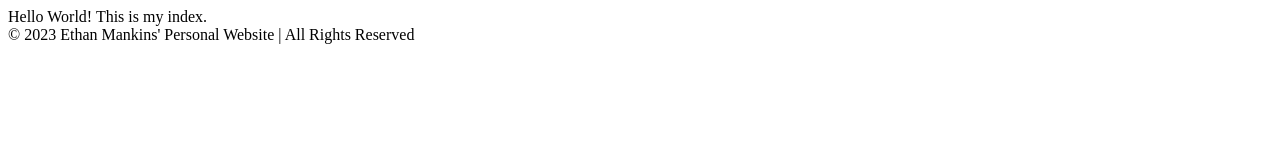
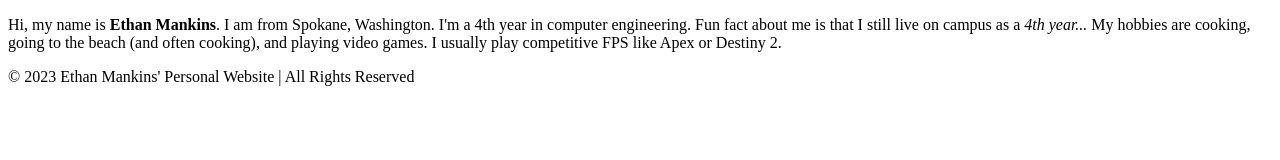
Before and after one commit to Elmanhands/Elmanhands.github.io, a plain HTML site: page index.html in a window 1280 px wide. Drawn offline with Linux system fonts and the light colour scheme.

Commit message:
add: personal introduction to index.html

```diff
--- a/index.html
+++ b/index.html
@@ -5,7 +5,15 @@
   </head>
   <body>
     <nav></nav>
-    <main>Hello World! This is my index.</main>
+    <main>
+      <p>
+        Hi, my name is <strong>Ethan Mankins</strong>. I am from Spokane,
+        Washington. I'm a 4th year in computer engineering. Fun fact about me is
+        that I still live on campus as a <em>4th year...</em> My hobbies are
+        cooking, going to the beach (and often cooking), and playing video
+        games. I usually play competitive FPS like Apex or Destiny 2.
+      </p>
+    </main>
     <footer>
       © 2023 Ethan Mankins' Personal Website | All Rights Reserved
     </footer>
```
